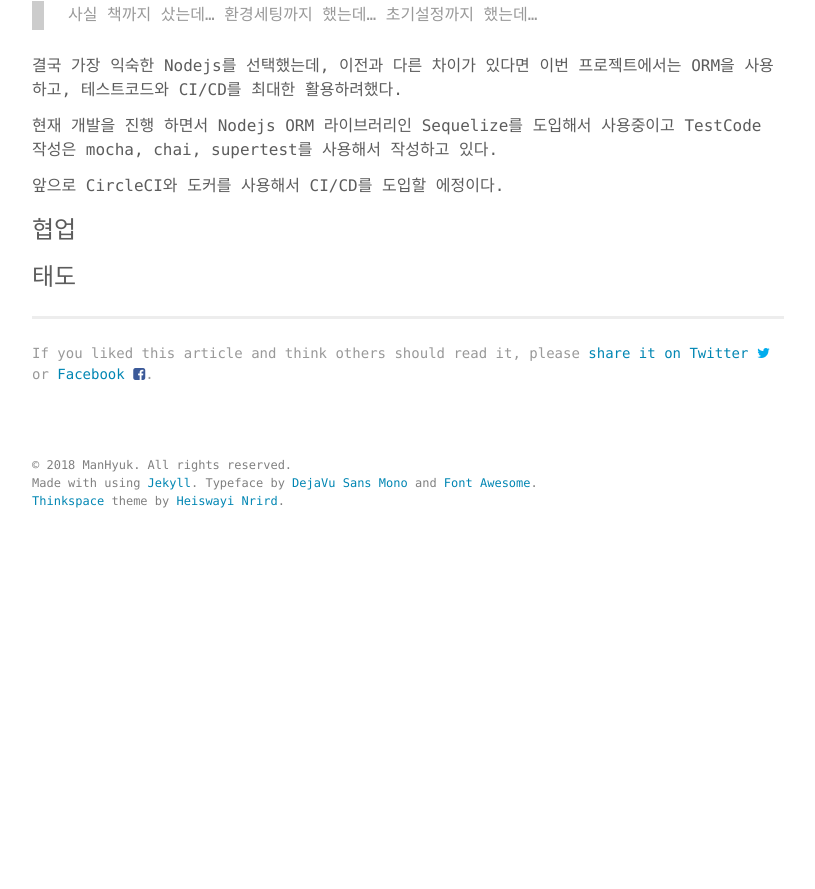
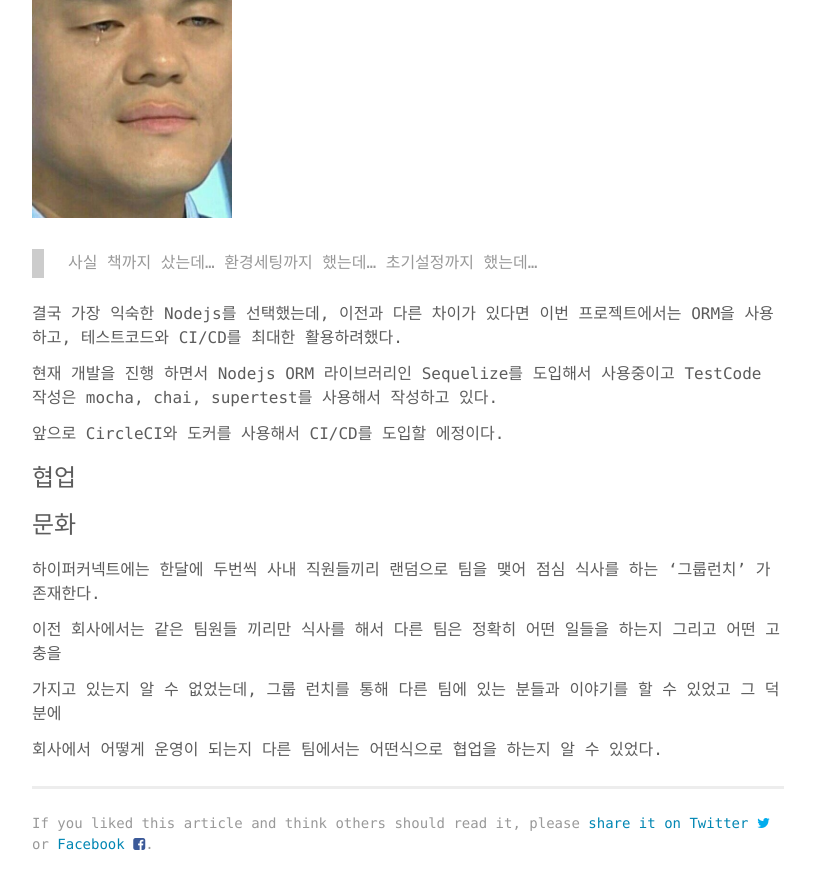
Before and after one commit to ManHyuk/ManHyuk.github.io, a Jekyll site: the page built from _posts/2018-08-05-hpcnt.md, in a window 1280 px wide and 900 px high, scrolled down 2810 px. Shown: the top 889 px of the window, without its empty margins (232-1047 px from the left). Built offline with Jekyll 4.4.1, drawn with Linux system fonts in a browser that asks for light colours; before the commit the page ends 3369 px from its top, so only the background shows below that.

Commit message:
add image in hpcnt.md

```diff
--- a/_posts/2018-08-05-hpcnt.md
+++ b/_posts/2018-08-05-hpcnt.md
@@ -98,4 +100,12 @@ HyperX의 또 다른 특징으로는 클라이언트 개발자와 백엔드 개
 ### 협업
 
 
-### 태도
+### 문화
+
+하이퍼커넥트에는 한달에 두번씩 사내 직원들끼리 랜덤으로 팀을 맺어 점심 식사를 하는 '그룹런치' 가 존재한다.
+
+이전 회사에서는 같은 팀원들 끼리만 식사를 해서 다른 팀은 정확히 어떤 일들을 하는지 그리고 어떤 고충을
+
+가지고 있는지 알 수 없었는데, 그룹 런치를 통해 다른 팀에 있는 분들과 이야기를 할 수 있었고 그 덕분에
+
+회사에서 어떻게 운영이 되는지 다른 팀에서는 어떤식으로 협업을 하는지 알 수 있었다.
```
Also changed, not shown: other parts of _posts/2018-08-05-hpcnt.md (+3 -1 lines), images/hpcnt/power.jpg (added).
